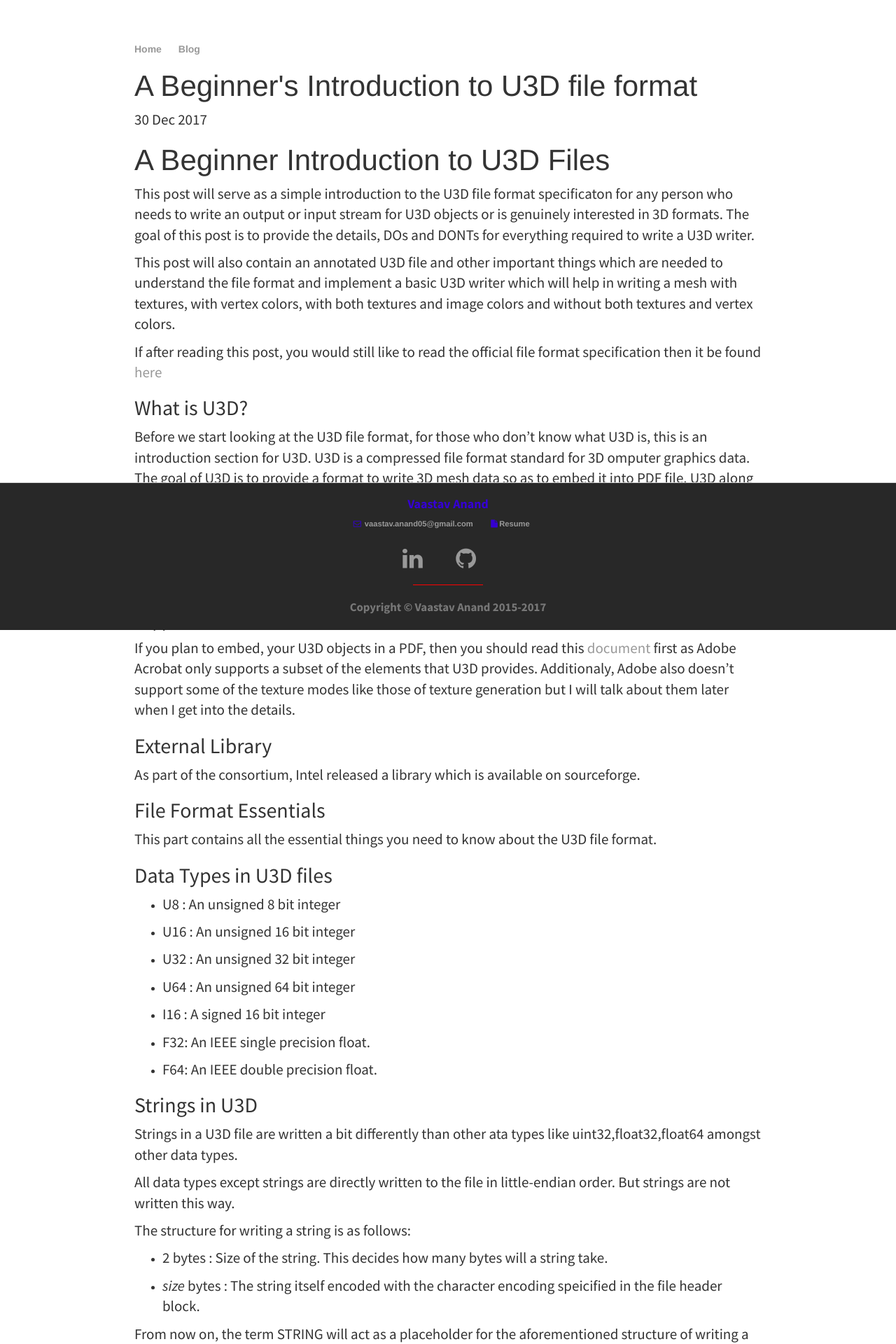
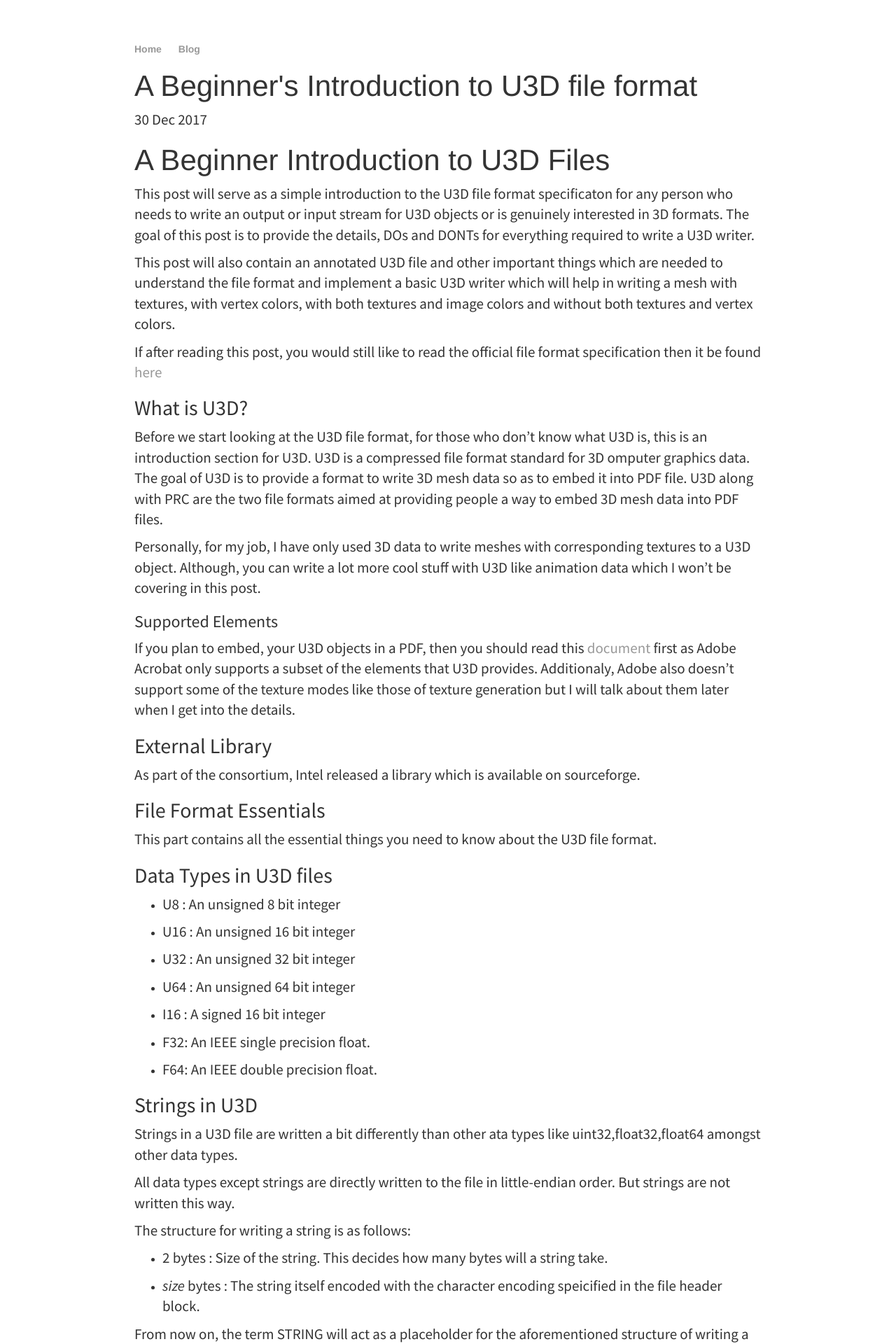
Before and after one commit to vaastav/vaastav.github.io, a Jekyll site: the page built from _posts/2017-12-30-Introduction-to-U3D-file-format.md, in a window 1280 px wide. Shown: the top 1920 px of the page at 70% size. Built offline with Jekyll 4.4.1, drawn with Linux system fonts in a browser that asks for light colours.

Commit message:
Update post with image

```diff
--- a/_posts/2017-12-30-Introduction-to-U3D-file-format.md
+++ b/_posts/2017-12-30-Introduction-to-U3D-file-format.md
@@ -78,7 +78,7 @@
 
 Here is an image describing the structure of the blocks in U3D file which has been successful for me.
 
-![alt text](https://github.com/vaastav/IntroductionToU3D/blob/master/file_structure.png)
+![alt text]({{ "assets/file_structure.png" | absolute_url }})
 
 ### What is a Block?
 
--- a/css/main.css
+++ b/css/main.css
@@ -37,11 +37,11 @@
 footer {
     border-top: 1px solid #d5d5d5;
     font-size: .8em;
-    position: absolute;
-    right: 0;
-    bottom: 0;
-    left: 0;
-    padding: 1rem;
+    clear: both;
+    position: relative;
+    z-index: 10;
+    height: 3em;
+    margin-top: -3em;
 }
 ul.posts {
     margin: 20px auto 40px;
```
